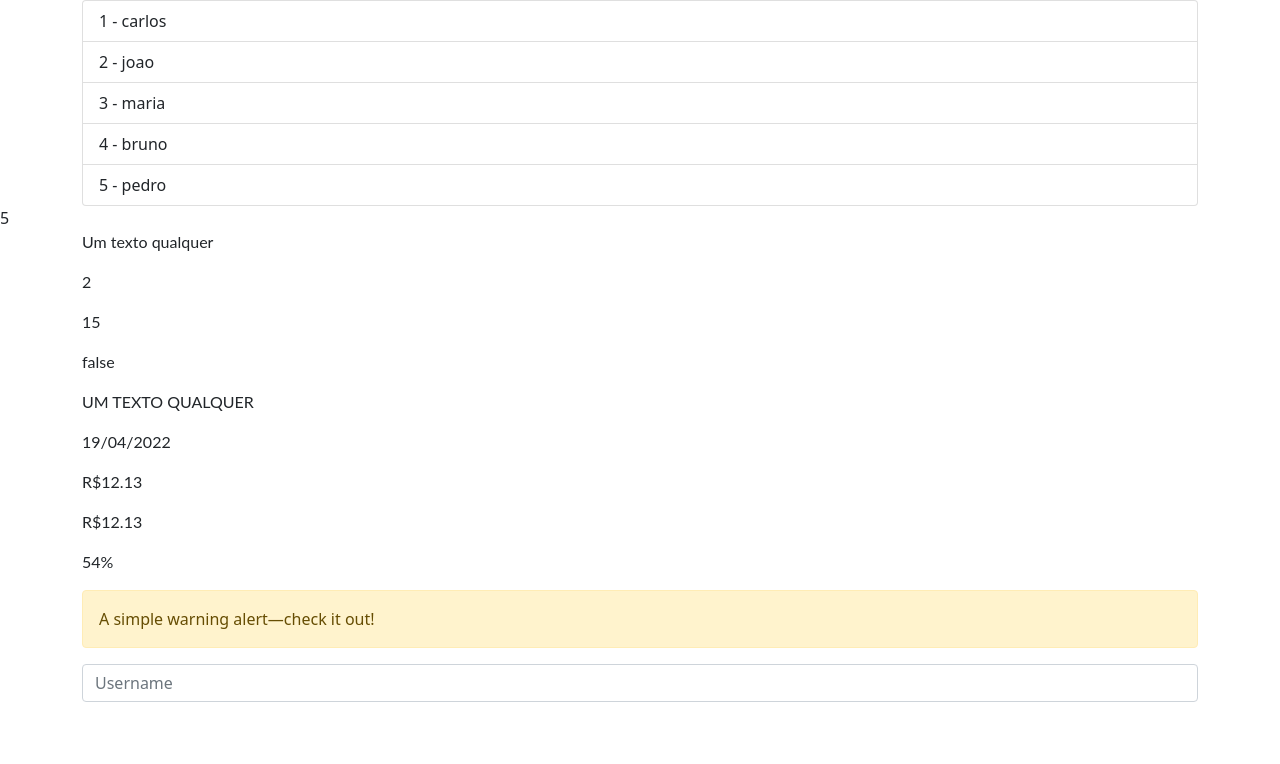
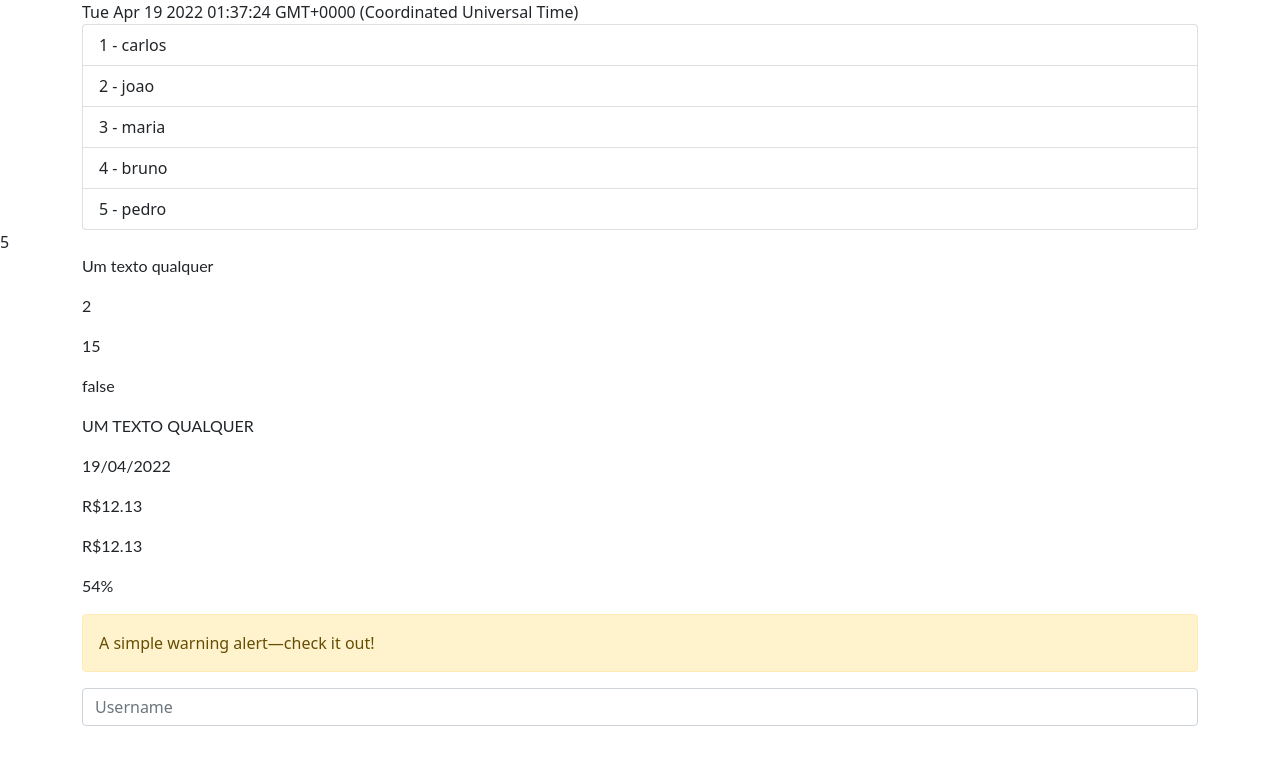
Before and after one commit to Fe14080/angular-Aula, an Angular app: page / in a window 1280 px wide. Shown: the top 764 px of the page. Built offline with nearby package versions, Linux system fonts and the light colour scheme.

Commit message:
1 file modified

```diff
--- a/src/app/app.component.html
+++ b/src/app/app.component.html
@@ -1,3 +1,5 @@
+<div class="container">{{ data }}</div>
+
 <!-- Diretrizes esr=truturais *ngFor *ngIf-->
 
 <div class="container">
```
